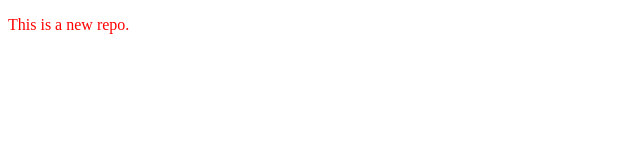
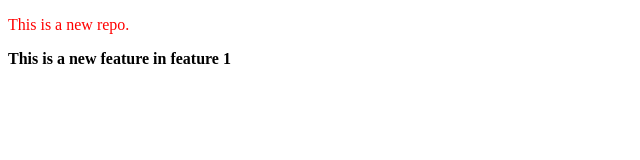
Before and after one commit to MishSri/Local-repo, a plain HTML site: page index.html in a window 1280 px wide. Shown: the whole page, without its empty margins (0-640 px from the left). Drawn offline with Linux system fonts and the light colour scheme.

Commit message:
New feature (#1)

```diff
--- a/index.html
+++ b/index.html
@@ -8,5 +8,6 @@
 </head>
 <body>
     <p>This is a new repo.</p>
+    <b>This is a new feature in feature 1</b>
 </body>
 </html>
```
